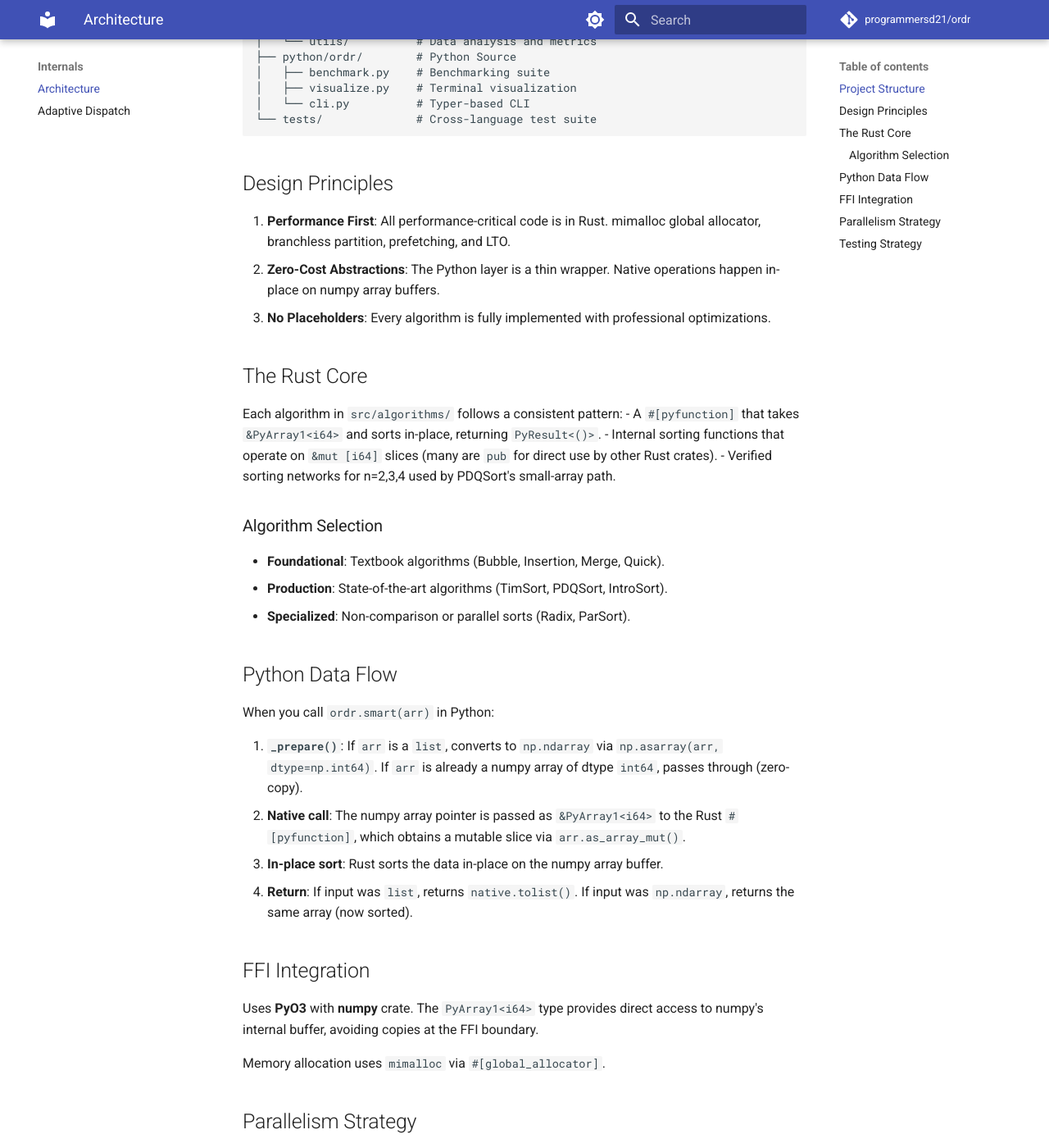
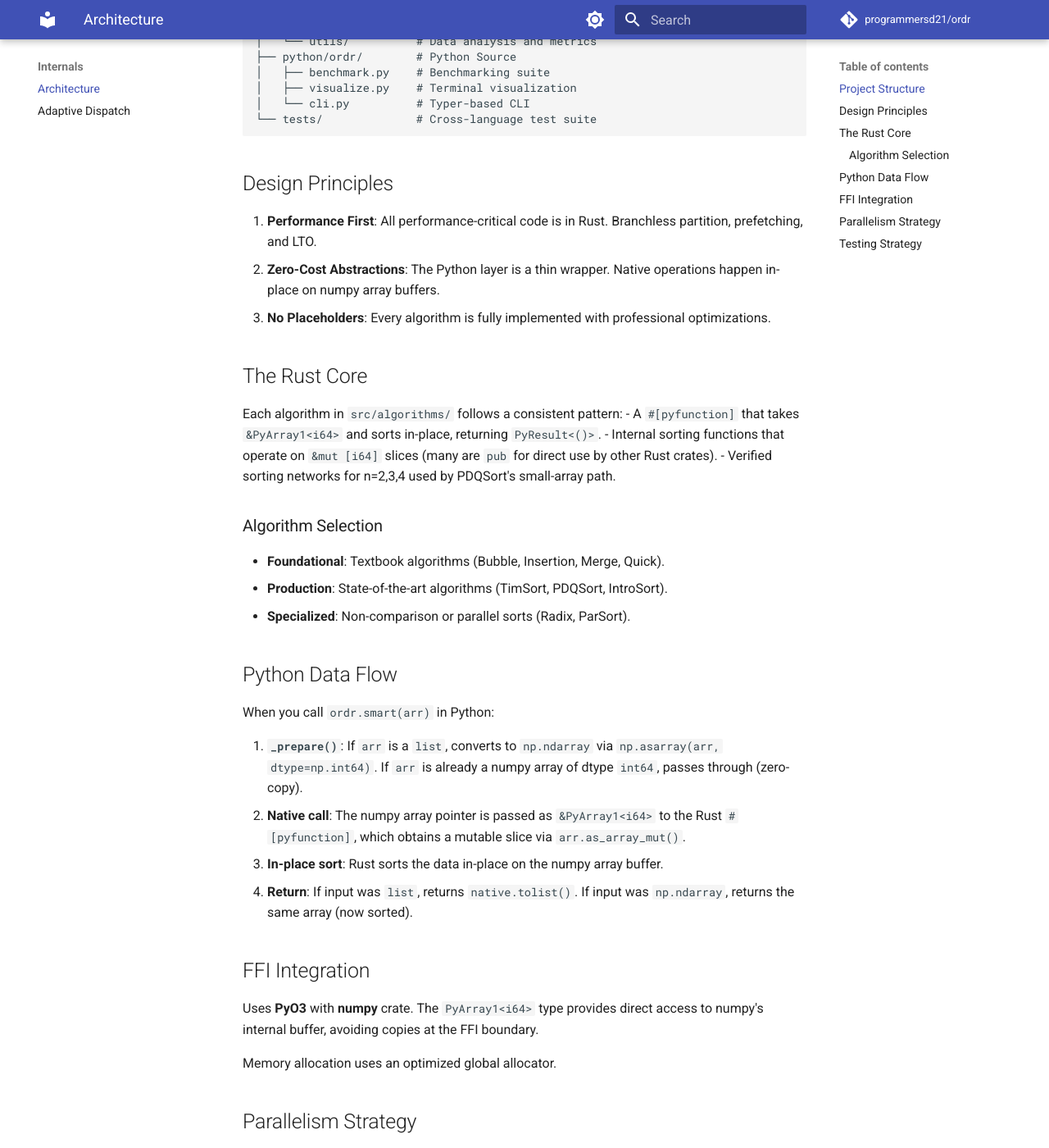
Before and after one commit to programmersd21/ordr, an MkDocs documentation site: the page built from docs/internals/architecture.md, in a window 1280 px wide and 1400 px high, scrolled down 409 px. Shown: the whole window at 82% size. Built offline with MkDocs 1.6.1 and Material for MkDocs 9.7.7, drawn with Linux system fonts in a browser that asks for light colours; comment, search, counter and statistics services are not loaded.

Commit message:
docs: remove mimalloc references

```diff
--- a/docs/internals/architecture.md
+++ b/docs/internals/architecture.md
@@ -20,7 +20,7 @@ ordr/
 
 ## Design Principles
 
-1.  **Performance First**: All performance-critical code is in Rust. mimalloc global allocator, branchless partition, prefetching, and LTO.
+1.  **Performance First**: All performance-critical code is in Rust. Branchless partition, prefetching, and LTO.
 2.  **Zero-Cost Abstractions**: The Python layer is a thin wrapper. Native operations happen in-place on numpy array buffers.
 3.  **No Placeholders**: Every algorithm is fully implemented with professional optimizations.
 
@@ -50,7 +50,7 @@ When you call `ordr.smart(arr)` in Python:
 
 Uses **PyO3** with **numpy** crate. The `PyArray1<i64>` type provides direct access to numpy's internal buffer, avoiding copies at the FFI boundary.
 
-Memory allocation uses `mimalloc` via `#[global_allocator]`.
+Memory allocation uses an optimized global allocator.
 
 ## Parallelism Strategy
 
```
Also changed, not shown: README.md (+2 -2 lines), docs/changelog.md (+1 -1 lines), docs/index.md (+2 -2 lines).
